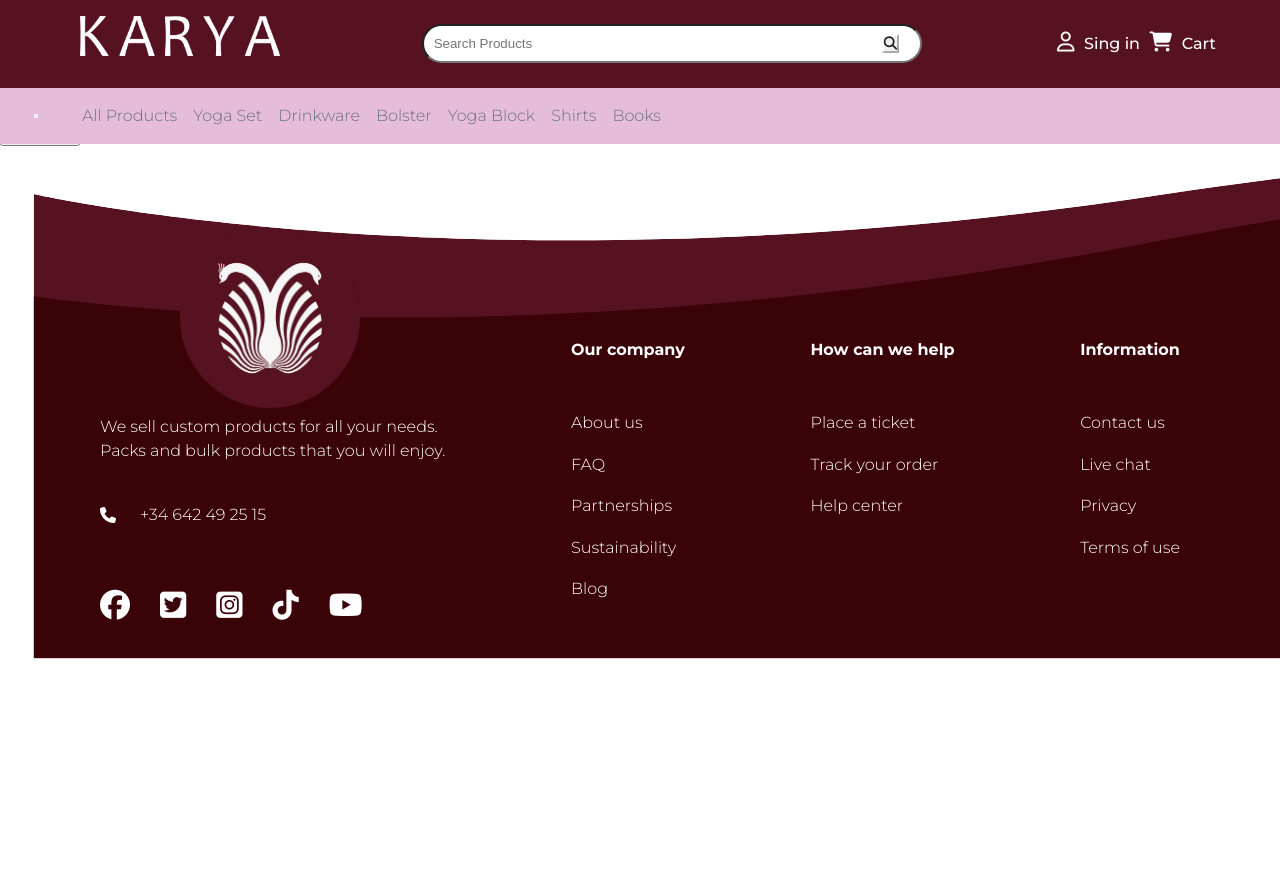
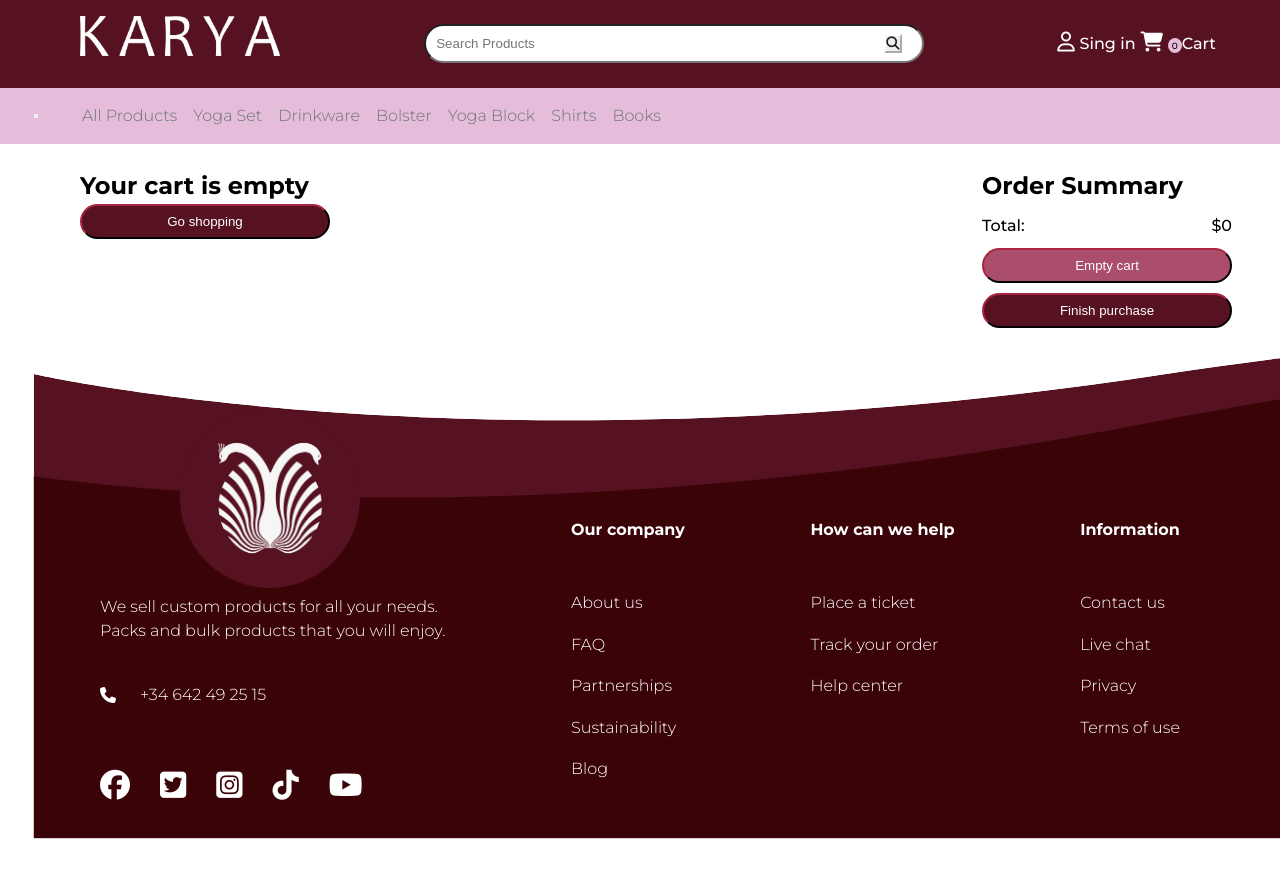
Before and after one commit to Amelissarc/KaryaYoga, a React (Create React App) app: page /cart in a window 1280 px wide. Shown: the top 878 px of the page. Before the commit the page ends 800 px from the top, so only its background shows below. Built offline with nearby package versions, Linux system fonts and the light colour scheme.

Commit message:
funcionalidad del Cart

```diff
--- a/src/components/content/ItemCount/ItemCount.jsx
+++ b/src/components/content/ItemCount/ItemCount.jsx
@@ -28,7 +28,7 @@ return (
         <button
             className='buttonText'
             disabled={count === 0 || stock === 0}
-            onclick={() => onAdd(count)}
+            onClick={() => onAdd(count)}
         >
             Add to cart
         </button>
--- a/src/components/content/ItemDetail/ItemDetail.css
+++ b/src/components/content/ItemDetail/ItemDetail.css
@@ -50,3 +50,100 @@ h2.titleDetail {
 .card-category-payment {
     color: var(--chocolate);
 }
+
+.buttonText {
+    text-decoration: none;
+}
+
+.btn-danger {
+    display: flex;
+    background-color:#AB4E6B;
+    color: #FFFFFF;
+    padding: 8px;
+    border-radius: 140px;
+    border-color: var(--chocolate);
+    width: 250px;
+    justify-content: center;
+}
+
+.btn-success {
+    display: flex;
+    background-color:var(--chocolate);
+    color: #FFFFFF;
+    padding: 8px;
+    border-radius: 140px;
+    border-color: var(--chocolate);
+    width: 250px;
+    justify-content: center;
+}
+.cartpage {
+    display: flex;
+    justify-content: space-between;
+}
+.cartButtons {
+    display: flex;
+    flex-direction: column;
+    justify-content:flex-start;
+    gap: 10px;
+    margin-top: 5rem;
+    margin-right: 3rem;
+    padding-left: 10px;
+}
+.yourCart {
+    margin: 5rem 0 0 5rem;
+}
+
+img {
+    border-radius: 8px;
+    width: 300px;
+}
+
+.cartGeneral {
+    display: flex;
+    padding: 2rem 0rem;
+    justify-content: space-between;
+    border-bottom: 1px solid var(--chocolate);
+    margin-left: 5rem;
+}
+.cartGeneralDetail {
+    display: flex;
+    flex-direction: column;
+    margin-left: 2rem;
+    width: 400px;
+}
+
+.detailCart {
+    display: flex;
+    justify-content: space-between;
+    width: 100%;
+    line-height: 1.6;
+}
+
+.cartName {
+    font-size: 18px;
+    font-weight:700;
+}
+
+.cartQuanty {
+    font-size: 16px;
+}
+
+.btnX {
+    background-color: white;
+    border: none;
+    text-align: left;
+    padding-top: 8rem;
+}
+
+.btnX i {
+    color: var(--chocolate);
+}
+
+.cartSpan {
+    display: flex;
+    justify-content: space-between;
+}
+
+.goShopping {
+    margin: 5rem;
+}
--- a/src/components/content/ItemDetail/ItemDetail.jsx
+++ b/src/components/content/ItemDetail/ItemDetail.jsx
@@ -28,7 +28,7 @@ const ItemDetail = ({ detalleProducto }) => {
                     <p className="item-stock">Stock: {stock}</p>
                     {compra ? (
                         <Link className="buttonText" to={'/cart'}>
-                            Ir al carrito
+                            Go to cart
                         </Link>
                         ) : (
                         <ItemCount initial={1} stock={stock} onAdd={onAdd} />
--- a/src/components/header/Cart/Cart.jsx
+++ b/src/components/header/Cart/Cart.jsx
@@ -8,9 +8,9 @@ const Cart = () => {
     const navegar = useNavigate();
     console.log(cart);
     return (
-        <div>
+        <div className='cartpage'>
             {!cart.length ? (
-                <div>
+                <div className='goShopping'>
                     <h2>Your cart is empty</h2>
                     <button className='btn btn-success' onClick={() => navegar('/')}>
                         Go shopping
@@ -18,14 +18,21 @@ const Cart = () => {
                 </div>
             ) : (
                 <div>
-                    <h2>Your cart</h2>
+                    <h2 className='yourCart'>Your Cart</h2>
                     {cart.map((compra) => (
                         <CartItem key={compra.id} compra={compra} />
                     ))}
-                    <span>Total payable: ${cartTotal()}</span>
-                <div>
+
+                </div>
+            )}
+            <div className='cartButtons'>
+                <h2>Order Summary</h2>
+                <div className='cartSpan'>
+                    <span>Total:</span>
+                    <span>${cartTotal()}</span>
+                </div>
                     <button
-                        clas sName='btn btn-danger'
+                        className='btn btn-danger'
                         onClick={clear}>
                             Empty cart
                     </button>
@@ -35,8 +42,6 @@ const Cart = () => {
                             Finish purchase
                     </button>
                 </div>
-                </div>
-            )}
         </div>
     )
 }
--- a/src/components/header/Cart/CartItem.jsx
+++ b/src/components/header/Cart/CartItem.jsx
@@ -4,15 +4,25 @@ import { useCart } from '../../../context/CartContext';
 const CartItem = ({ compra }) => {
     const { removeItem } = useCart();
     return (
-        <div>
-            <img src={compra.img} alt={compra.name} styte={{ width: '10rem' }} />
-            <span>{compra.name}</span>
-            <span>{compra.quantity}</span>
-            <span>${compra.price}</span>
-            <button className="btn btn-danger" onClick={() => removeItem(compra.id)}>
-                X
+    <div className='yourCartw'>
+        <div className='cartGeneral'>
+            <div className='cartGeneralImg'>
+                <img src={compra.img} alt={compra.name} />
+            </div>
+        <div className="detailCart">
+        <div className='cartGeneralDetail'>
+            <span className='cartName'>{compra.name}</span>
+            <span className='cartQuanty'>Quantity: {compra.quantity}</span>
+            <button className="btn btnX" onClick={() => removeItem(compra.id)}>
+            <i class="fa-solid fa-trash-can"></i> Remove
             </button>
         </div>
+        <div className='cartPrice'>
+            <span>Price: ${compra.price}</span>
+        </div>
+        </div>
+    </div>
+    </div>
     );
 };
 
--- a/src/components/header/CartWidget/CartWidget.jsx
+++ b/src/components/header/CartWidget/CartWidget.jsx
@@ -7,9 +7,8 @@ export const CartWidget = () => {
 
 return (
     <div className='cartWidge'>
-        <i className="fa-solid fa-cart-shopping">
-        <span>{cartQuantity() || ''}</span>
-        </i>
+        <a href="./Cart" ><i className="fa-solid fa-cart-shopping"></i><span className='indicator'>{cartQuantity() || '0'}</span></a>
+
         <span>{titleName}</span>
     </div>
 );
--- a/src/components/header/Header/Header.css
+++ b/src/components/header/Header/Header.css
@@ -13,6 +13,7 @@ header {
     width: 200px;
     height: 40px;
     margin: 1rem;
+    border-radius: 0%;
   }
 
   /* Search */
@@ -54,7 +55,7 @@ header {
   }
   .accountAndCartHeader i {
     color: var(--boton-secundary);
-    padding: 2rem .6rem;
+    padding: 2rem .3rem;
     font-size: 20px;
   }
 
--- a/src/components/header/Header/Header.jsx
+++ b/src/components/header/Header/Header.jsx
@@ -12,7 +12,7 @@ export const Header = () => {
         <div>
             <header>
                 <div className="logoHeader">
-                    <img src="./img/tipo-blancotrabajo.png" alt="logo" />
+                    <img src="./img/tipo-blancotrabajo.png" alt="logo" className='logoHeader'/>
                 </div>
                 <div className='formSearch'>
                 <Form className="d-flex">
```
Also changed, not shown: src/Json/FakeApi.js (+14 -14 lines).
